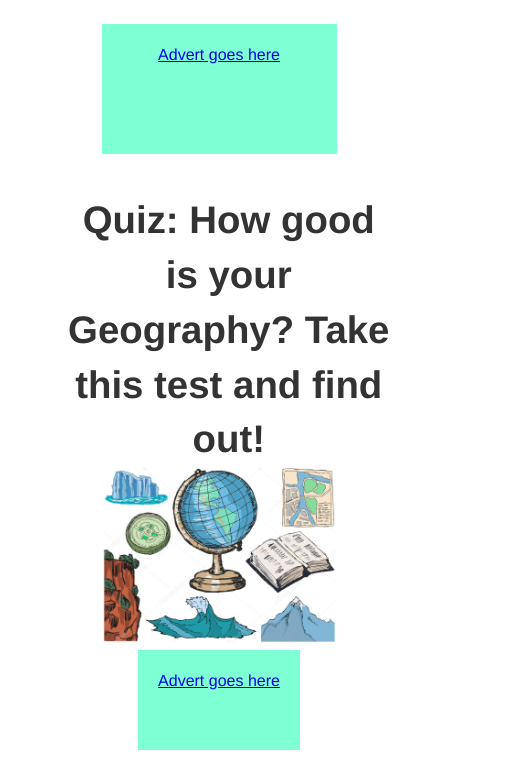
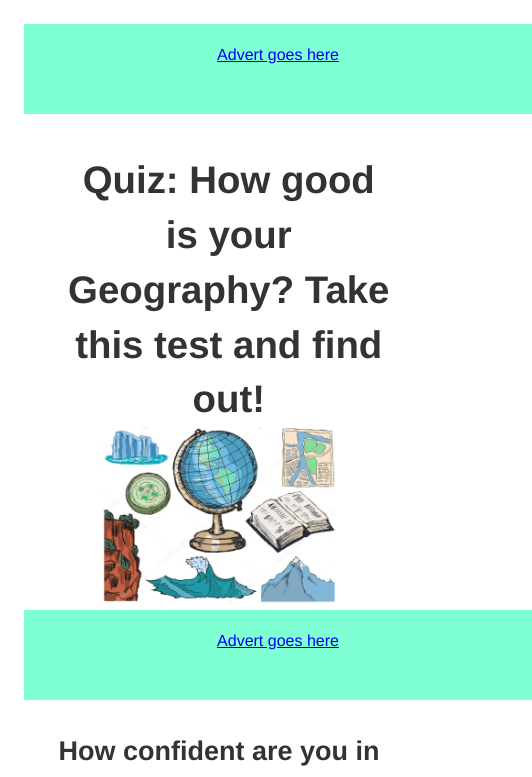
Before and after one commit to KazM7132/QuizTemplate1, a plain HTML site: page index.html in a window 390 px wide. Shown: the top 777 px of the page, 532 px wide, since content can reach past the window. Drawn offline with Linux system fonts and the light colour scheme.

Commit message:
Add files via upload

```diff
--- a/game.css
+++ b/game.css
@@ -256,6 +256,7 @@
 
 @media screen and (max-width : 980px){
   .topbox{
+    display: block;
     position: relative;
     text-align:center;
     width: 463px;
--- a/styles.css
+++ b/styles.css
@@ -43,16 +43,13 @@
         margin: 0 auto;
         padding: 1.5rem;
     }
-    /*.topbox{
-        display: none;
-    }*/
 
     .topbox{
         position: center;
         text-align:center;
-        width: 50%;
-        height: 100px;
-        max-height: 250px;
+        width: 468px;
+        height: 60px;
+        max-height: 60px;
         border: 10px;
         margin:auto;
         padding: 20px;
@@ -60,7 +57,7 @@
         background-color: aquamarine;
     }
 
-    .middlead{
+    /*.middlead{
         position: center;
         text-align:center;
         width: 468px;
@@ -71,7 +68,7 @@
         padding: 20px;
         padding-bottom: 10px;
         background-color: aquamarine;
-    }
+    }*/
 
     .middlebox{
         position: center;
@@ -182,7 +179,7 @@
             display: none;
           }
 
-        .middlebox{
+        /*.middlebox{
             position: center;
             text-align:center;
             width: fit-content;
@@ -202,7 +199,7 @@
             font-size: 30px;
             margin-bottom: 10%;
             display: visible !important;
-        }
+        }*/
     }
 
 
```
